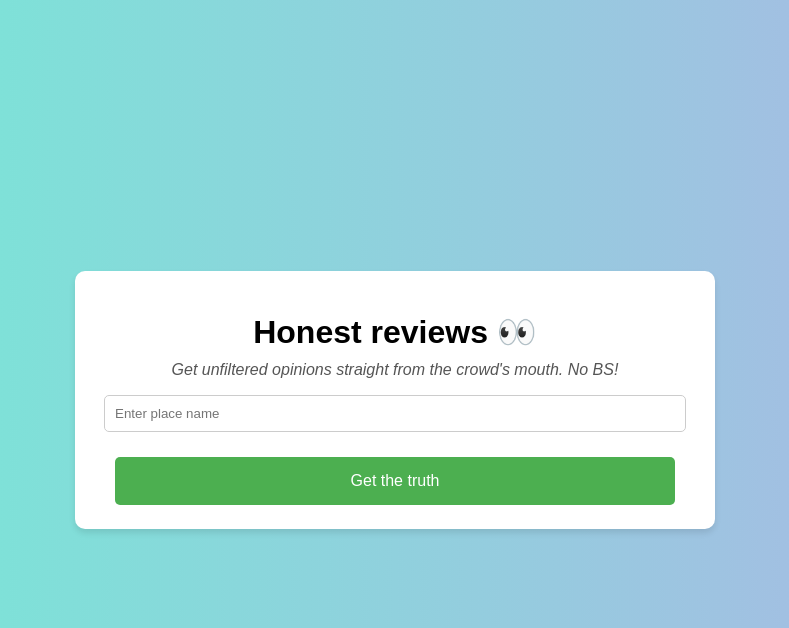
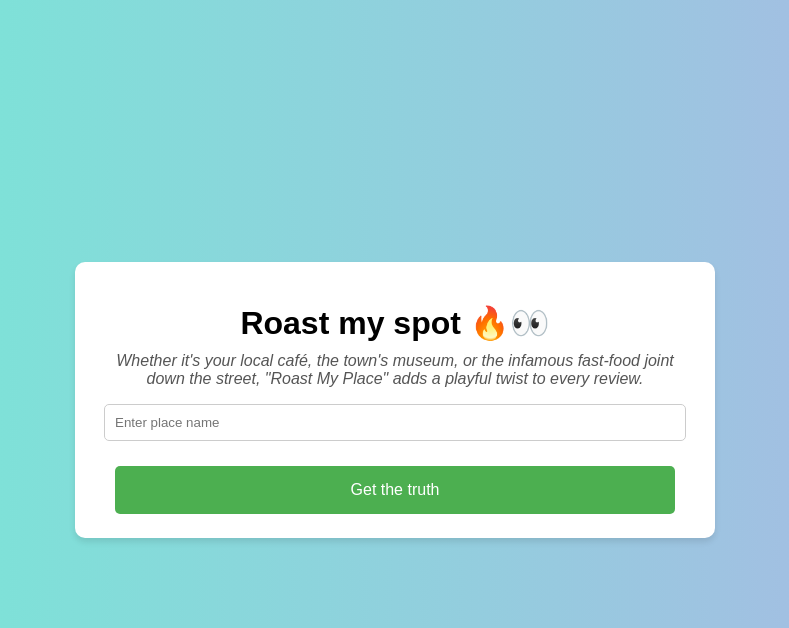
Before and after one commit to demianarc/roastmyspot, a Flask app: page / in a window 1280 px wide. Shown: the top 628 px of the page, without its empty margins (245-1034 px from the left). Run offline with Flask 3, Linux system fonts and the light colour scheme; some libraries are stand-ins or nearby versions.

Commit message:
“roast2”

```diff
--- a/app.py
+++ b/app.py
@@ -30,7 +30,7 @@ def process_with_gpt(reviews):
     prompt = f"Based on these reviews: {review_texts}, create a humorous and exaggerated 'roast' about the place. Make it funny and lighthearted, like a comedy roast, without being offensive. Focus on playful teasing, and use a mix of the real aspects mentioned in the reviews with a humorous twist. Keep it under 5 sentences."
 
     try:
-        response = client.chat_completions.create(
+        response = client.chat.completions.create(
             model="gpt-4-1106-preview",
             messages=[
                 {"role": "system", "content": "You are a witty and humorous assistant, skilled at making light-hearted roasts."},
--- a/templates/index.html
+++ b/templates/index.html
@@ -3,7 +3,7 @@
 <head>
     <meta charset="UTF-8">
     <meta name="viewport" content="width=device-width, initial-scale=1.0">
-    <title>Honest reviews</title>
+    <title>Roast my spot</title>
     <script src="https://code.jquery.com/jquery-3.6.0.min.js"></script>
     <script>
         window.va = window.va || function () { (window.vaq = window.vaq || []).push(arguments); };
@@ -122,9 +122,9 @@
 <body>
     <div id="container">
         <div class="centered-content">
-            <h1>Honest reviews 👀</h1>
+            <h1>Roast my spot 🔥👀</h1>
             <p style="color: #555; font-style: italic;">
-                Get unfiltered opinions straight from the crowd's mouth. No BS!
+                Whether it's your local café, the town's museum, or the infamous fast-food joint down the street, "Roast My Place" adds a playful twist to every review.
             </p>
             <input type="text" id="restaurantSearch" placeholder="Enter place name">
             <button id="getSummary">Get the truth</button>
```
Also changed, not shown: 1 other file.
